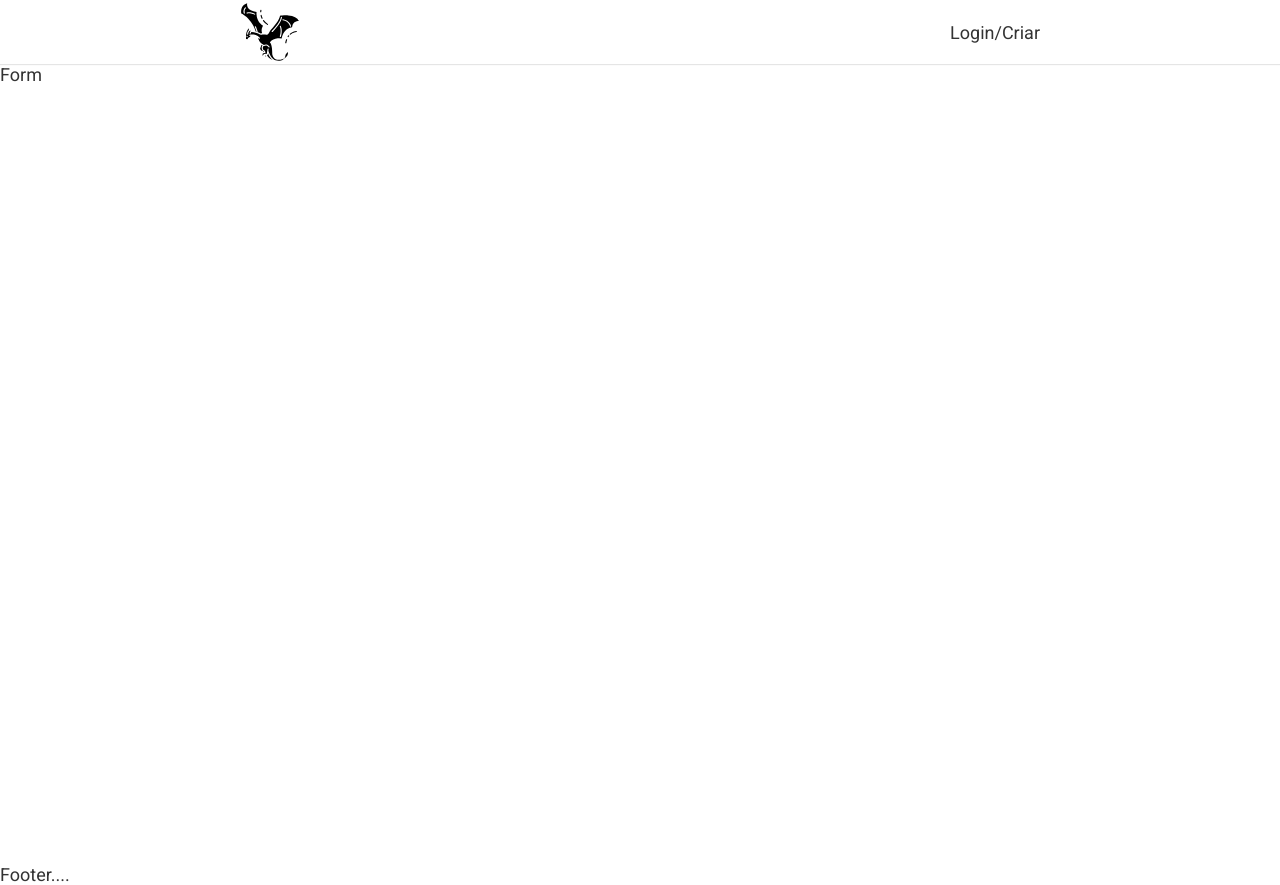
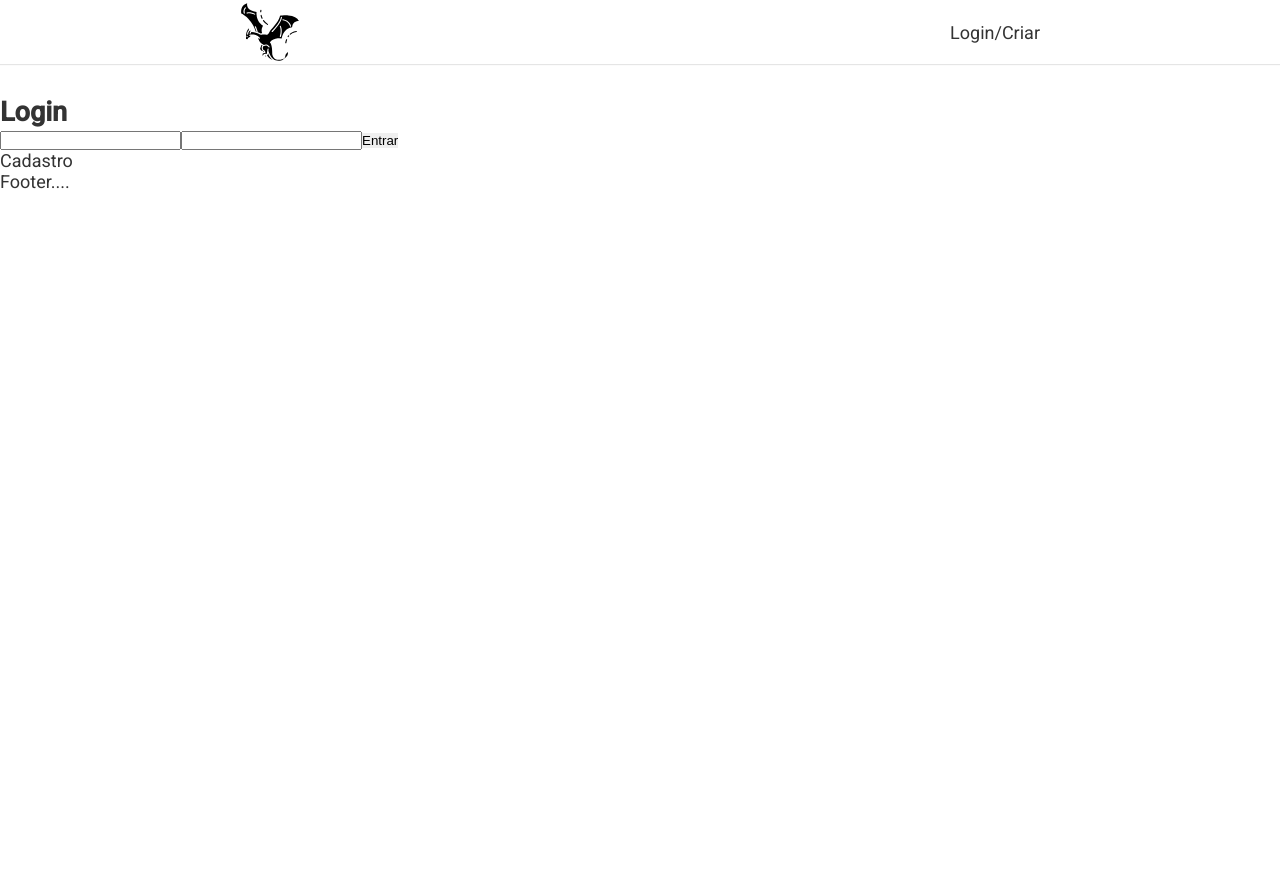
Before and after one commit to AndreLimaS/dragon-test, a React (Create React App) app: page / in a window 1280 px wide. After the commit the page ends 864 px from the top, so only its background shows below. Built offline with nearby package versions, Linux system fonts and the light colour scheme.

Commit message:
feat: created mock login and routes

```diff
--- a/package.json
+++ b/package.json
@@ -8,6 +8,7 @@
     "@testing-library/user-event": "^12.5.0",
     "react": "^17.0.1",
     "react-dom": "^17.0.1",
+    "react-router": "^5.2.0",
     "react-router-dom": "^5.2.0",
     "react-scripts": "4.0.1",
     "styled-components": "^5.2.1",
--- a/src/App.js
+++ b/src/App.js
@@ -1,7 +1,8 @@
 import React from "react";
 import Footer from "./Components/Footer";
 import Header from "./Components/Header";
-import Login from "./pages/Login";
+
+import Routes from "./routes";
 
 import GlobalStyles from "./styles/GlobalStyles";
 
@@ -9,7 +10,7 @@ function App() {
   return (
     <>
       <Header />
-      <Login />
+      <Routes />
       <Footer />
       <GlobalStyles />
     </>
--- a/src/Components/Header/index.js
+++ b/src/Components/Header/index.js
@@ -1,5 +1,4 @@
 import React from "react";
-
 import { Container } from "./styles";
 
 import { ReactComponent as Logo } from "../../Assets/dragon.svg";
--- a/src/pages/Login/index.js
+++ b/src/pages/Login/index.js
@@ -1,12 +1,7 @@
 import React from "react";
+
 import { Container } from "./styles";
 
 export default function Login() {
-  return (
-    <Container>
-      <section>
-        <div>Form</div>
-      </section>
-    </Container>
-  );
+  return <div>forms</div>;
 }
--- a/src/pages/LoginForm/index.js
+++ b/src/pages/LoginForm/index.js
@@ -1,6 +1,51 @@
 import React from "react";
+import { Link } from "react-router-dom";
+
 import { Container } from "./styles";
+import { listusers } from "../../services/apiUser";
 
-export default function LoginForm() {
-  return <Container>Login Form</Container>;
+export default function LoginForm({ history }) {
+  const [username, setUserName] = React.useState("");
+  const [password, setPassword] = React.useState("");
+  const [dados, setDados] = React.useState("");
+
+  React.useEffect(() => {
+    getUsers();
+  }, []);
+
+  async function getUsers() {
+    const response = await listusers();
+    setDados(response);
+  }
+
+  function handleSubmit(event) {
+    event.preventDefault();
+    if (username === dados[0].email && Number(password) === dados[0].password) {
+      history.push("/criar");
+    }
+  }
+
+  return (
+    <Container>
+      <section>
+        <h1>Login</h1>
+        <form action="" onSubmit={handleSubmit}>
+          <input
+            type="text"
+            value={username}
+            onChange={({ target }) => setUserName(target.value)}
+          />
+          <input
+            type="text"
+            value={password}
+            onChange={({ target }) => setPassword(target.value)}
+          />
+
+          <button>Entrar</button>
+        </form>
+
+        <Link to="/criar">Cadastro</Link>
+      </section>
+    </Container>
+  );
 }
--- /dev/null
+++ b/src/routes.js
@@ -0,0 +1,16 @@
+import React from "react";
+import { BrowserRouter, Switch, Route } from "react-router-dom";
+
+import LoginForm from "./pages/LoginForm";
+import LoginCreate from "./pages/LoginCreate";
+
+export default function Routes() {
+  return (
+    <BrowserRouter>
+      <Switch>
+        <Route path="/" exact component={LoginForm} />
+        <Route path="/criar" component={LoginCreate} />
+      </Switch>
+    </BrowserRouter>
+  );
+}
--- /dev/null
+++ b/src/services/apiUser.js
@@ -0,0 +1,23 @@
+function Users() {
+  return new Promise((resolve) =>
+    setTimeout(() => {
+      resolve([
+        {
+          id: 1,
+          email: "teste@teste.com.br",
+          password: 123,
+        },
+        {
+          id: 2,
+          email: "cwi@cwi.com.br",
+          password: 1234,
+        },
+      ]);
+    }, 500)
+  );
+}
+
+export async function listusers() {
+  const response = await Users();
+  return response;
+}
--- a/src/styles/GlobalStyles.js
+++ b/src/styles/GlobalStyles.js
@@ -9,6 +9,7 @@ export default createGlobalStyle`
   }
   html, body, #root {
     min-height: 100vh;
+    padding-top: 2rem;
   }
   body {
     font: 18px 'Roboto', sans-serif;
```
Also changed, not shown: 1 other file (tests, documents, lock files or other folders).
